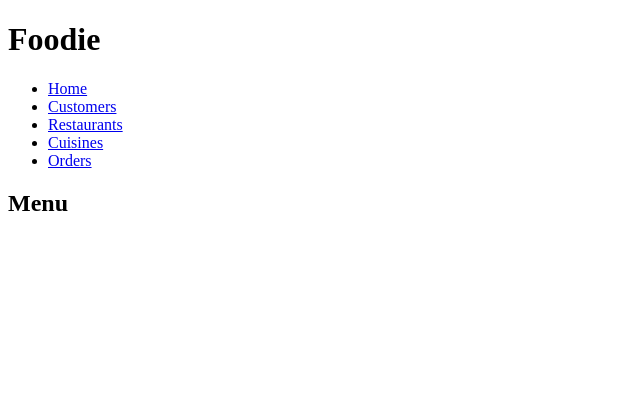
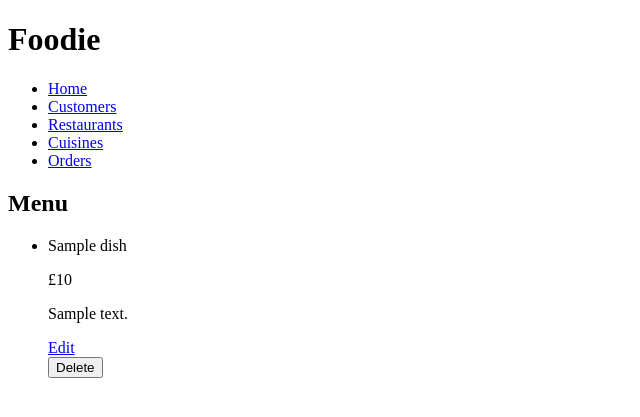
Before and after one commit to JenkenK/tasty_code, a Flask app: template templates/dishes/index.html in a window 1280 px wide. Shown: the top 417 px of the page, without its empty margins (0-640 px from the left). Run offline with Flask 2, Linux system fonts and the light colour scheme; the template is opened without the code that fills it: most values are stand-ins (such as "Sample title", 1, 10 or a date in 2020).

Commit message:
added index.html for dish

```diff
--- a/controllers/dish_controller.py
+++ b/controllers/dish_controller.py
@@ -39,7 +39,7 @@ def update_dish(id):
     name = request.form["name"]
     price = request.form["price"]
     description = request.form["description"]
-    update_dish = Dish(cuisine, id)
+    update_dish = Dish(name, price, description, id)
     dish_repository.update(update_dish)
     return redirect("/dishes")
 
--- a/templates/dishes/index.html
+++ b/templates/dishes/index.html
@@ -3,4 +3,24 @@
 {% block content %}
 <h2>Menu</h2>
 
+<p>
+    <a href="/dishes/new"></a>
+</p>
+
+<ul>
+    {% for dish in dishes %}
+    <li>
+        <p>{{dish.name}}</p>
+        <p>£{{dish.price}}</p>
+        <p>{{dish.description}}</p>
+    </li>
+
+    <section>
+        <a href="/dishes/{{ dish.id }}/edit">Edit</a>
+        <form action="/dishes//{{ dish.id }}/delete" method="POST">
+            <input type="submit" value="Delete">
+        </form>
+    </section>
+    {% endfor %}
+</ul>
 {% endblock content %}
```
